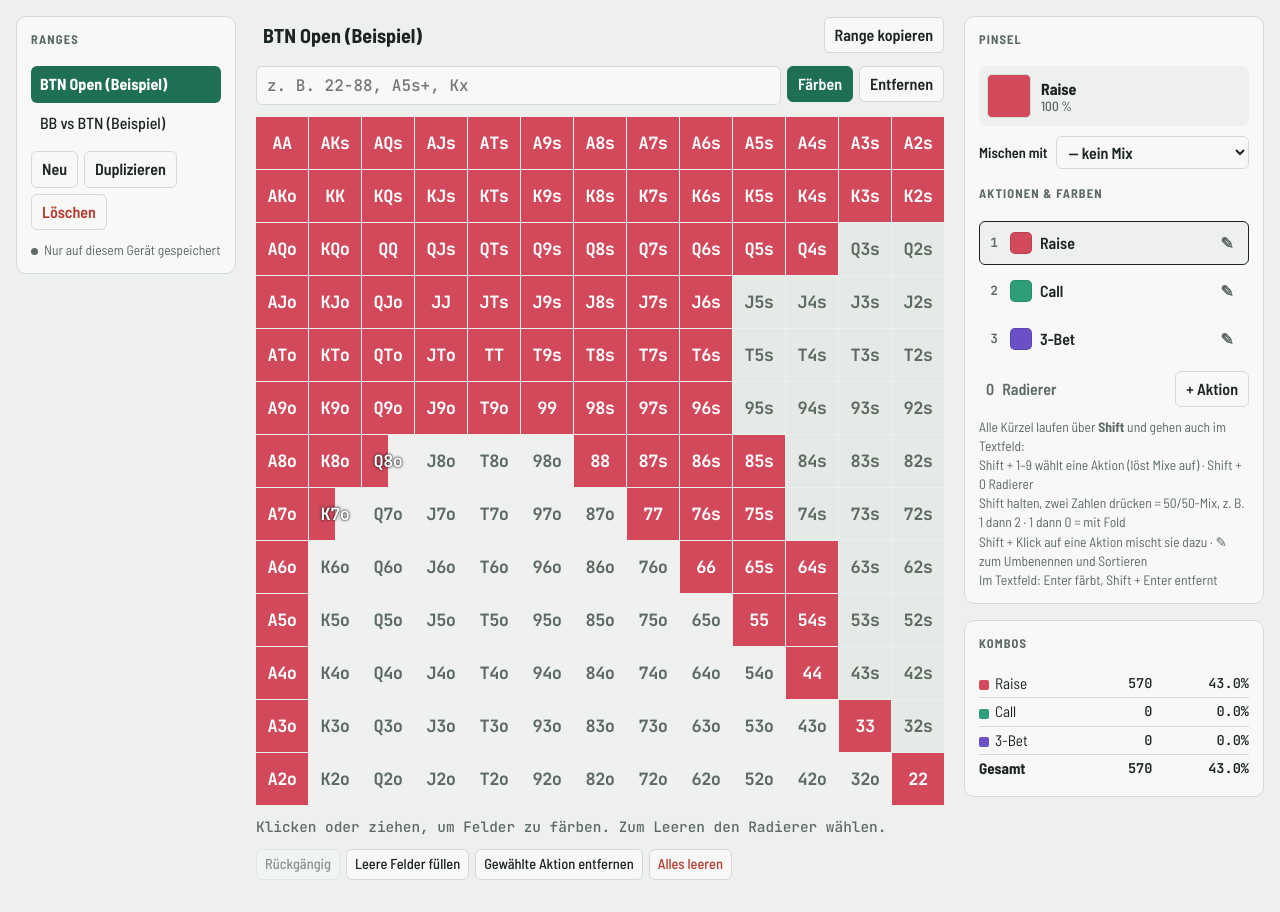
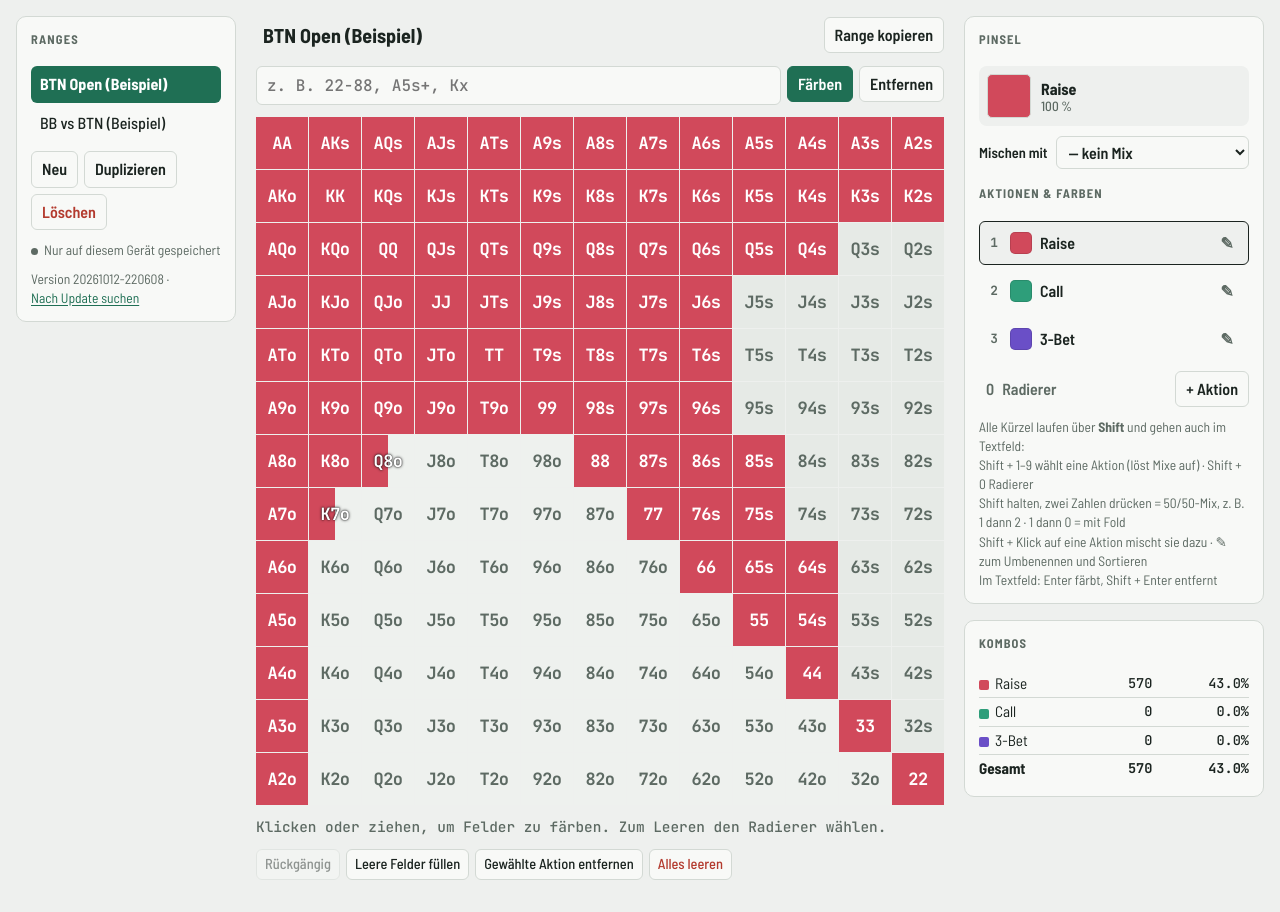
Before and after one commit to jpolack/poker-ranges, a plain HTML site: page index.html in a window 1280 px wide. Drawn offline with Linux system fonts and the light colour scheme.

Commit message:
Versionsanzeige und Knopf 'Nach Update suchen'
Co-Authored-By: Claude Opus 5.5 <noreply@anthropic.com>
Claude-Session: https://claude.ai/code/session_01Y6dpVBp5Ny7wP1xNnYjvw5

```diff
--- a/index.html
+++ b/index.html
@@ -139,6 +139,7 @@ table.stats{width:100%;border-collapse:collapse;font-variant-numeric:tabular-num
 .sw{display:inline-block;width:10px;height:10px;border-radius:2px;margin-right:6px;vertical-align:middle}
 .stats tr.total td{font-weight:700;border-bottom:none}
 .hint{font-size:.85rem;color:var(--muted);margin:0}
+button.linkish{border:none;background:none;padding:0;font:inherit;color:var(--accent);text-decoration:underline;text-underline-offset:2px;cursor:pointer}
 .sync::before{content:"";display:inline-block;width:7px;height:7px;border-radius:50%;background:var(--muted);margin-right:6px;vertical-align:middle}
 .sync[data-state=ok]::before{background:var(--accent)}
 .sync[data-state=err]{color:var(--danger)}
@@ -161,6 +162,7 @@ table.stats{width:100%;border-collapse:collapse;font-variant-numeric:tabular-num
       <button id="btnDel" class="danger">Löschen</button>
     </div>
     <p class="hint sync" id="syncState"></p>
+    <p class="hint version-row"><span id="versionLabel"></span> · <button type="button" class="linkish" id="btnCheckUpdate">Nach Update suchen</button></p>
   </section>
 
   <main class="main">
@@ -218,7 +220,7 @@ table.stats{width:100%;border-collapse:collapse;font-variant-numeric:tabular-num
 
 <script>
 (() => {
-const BUILD = "20261012-220455"; // wird beim Veröffentlichen gesetzt (scripts/bump-version.py)
+const BUILD = "20261012-220608"; // wird beim Veröffentlichen gesetzt (scripts/bump-version.py)
 const RANKS = "AKQJT98765432";
 const STORE = "range-matrix-v1";
 const FOLD = "__fold"; // Mix-Partner "leer": 50 % Aktion, 50 % nichts
@@ -896,19 +898,20 @@ document.addEventListener("touchmove", e => { if (e.touches.length > 1) e.preven
 // frisch geladen – sofort, wenn du gerade nichts tippst, sonst über einen Hinweis.
 // Deine Ranges liegen im Browser-Speicher und bleiben dabei erhalten.
 let updateReady = null;
-async function checkUpdate() {
-  if (BUILD === "dev" || !/^https?:/.test(location.protocol)) return;
+async function checkUpdate(manual) {
+  if (BUILD === "dev" || !/^https?:/.test(location.protocol)) { if (manual) toast("Update-Prüfung nur auf der GitHub-Seite"); return; }
   try {
     const r = await fetch("version.json?t=" + Date.now(), { cache: "no-store" });
-    if (!r.ok) return;
+    if (!r.ok) { if (manual) toast("Update-Prüfung fehlgeschlagen"); return; }
     const { build } = await r.json();
-    if (!build || build === BUILD) return;
+    if (!build || build === BUILD) { if (manual) toast("Du hast die neueste Version"); return; }
     let tried = null; try { tried = sessionStorage.getItem("update-tried"); } catch (e) {}
-    if (tried === build) return; // schon versucht, CDN liefert noch alt – nicht in Schleife laden
+    if (tried === build && !manual) return; // schon versucht, CDN liefert noch alt – nicht in Schleife laden
+    if (manual) { updateReady = build; applyUpdate(); return; }
     updateReady = build;
     const busy = document.activeElement?.matches?.("input,textarea,select") || rIn.value.trim() || editingId || painting;
     if (busy) showUpdateBanner(); else applyUpdate();
-  } catch (e) {}
+  } catch (e) { if (manual) toast("Keine Verbindung"); }
 }
 async function applyUpdate() {
   const build = updateReady; if (!build) return;
@@ -925,6 +928,8 @@ function showUpdateBanner() {
   b.addEventListener("click", applyUpdate);
   document.body.appendChild(b);
 }
+$("versionLabel").textContent = "Version " + BUILD;
+$("btnCheckUpdate").addEventListener("click", () => checkUpdate(true));
 checkUpdate();
 document.addEventListener("visibilitychange", () => { if (document.visibilityState === "visible") checkUpdate(); });
 window.addEventListener("pageshow", e => { if (e.persisted) checkUpdate(); });
--- a/version.json
+++ b/version.json
@@ -1 +1 @@
-{"build": "20261012-220455"}
+{"build": "20261012-220608"}
```
